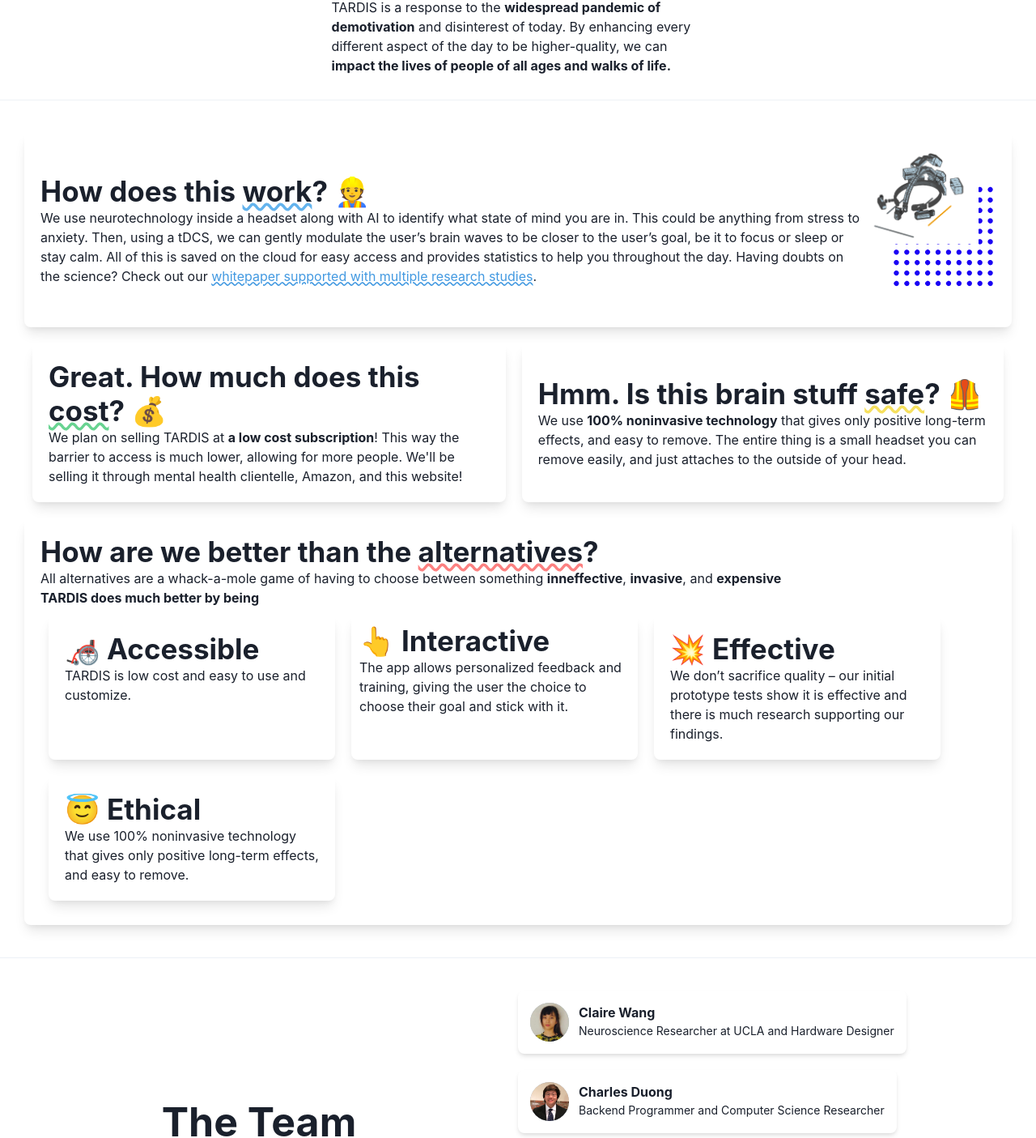
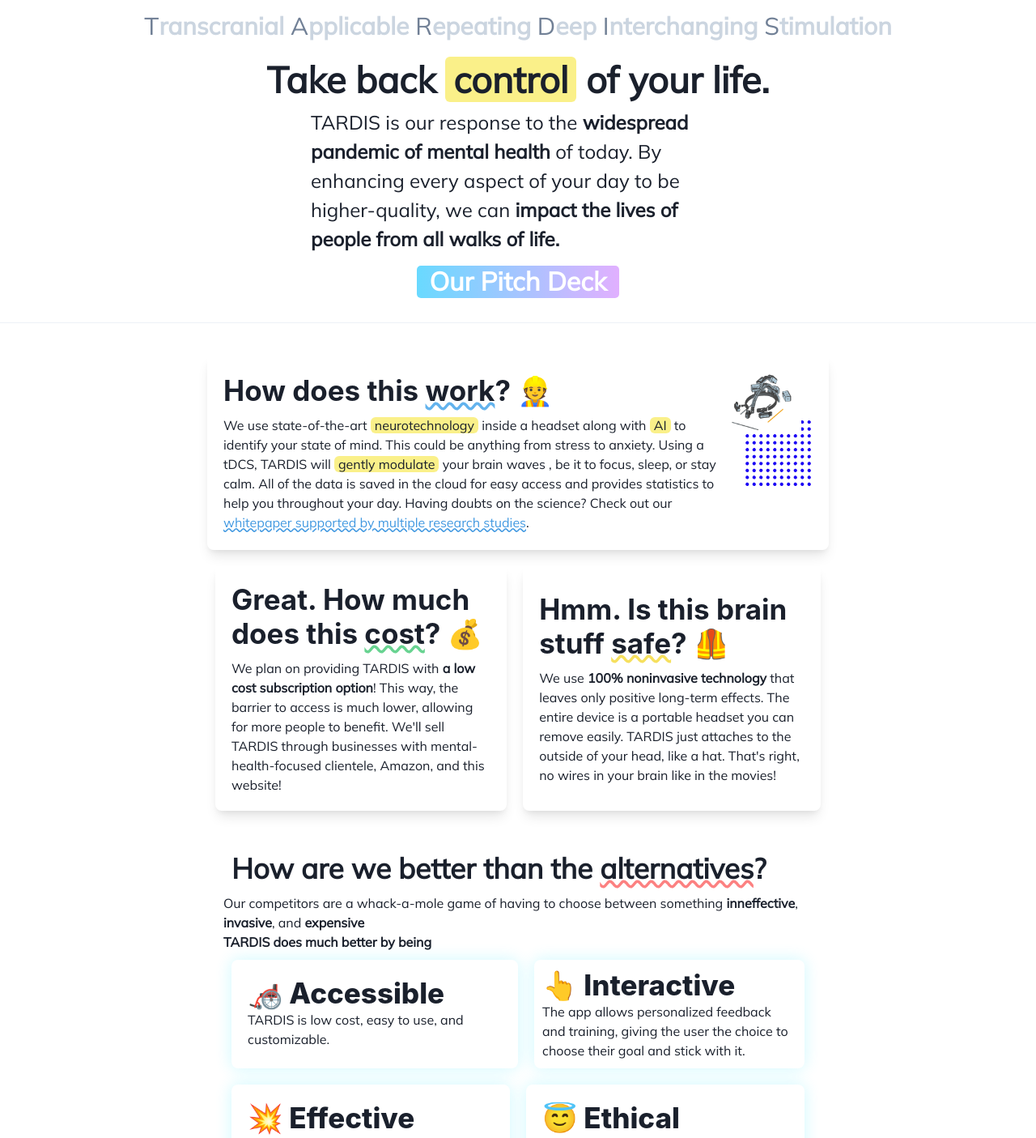
Before and after one commit to neelr/TARDIS, a Next.js app: page / in a window 1280 px wide. Shown: the part 299-1704 px from the top of the page at 81% size. Built offline with nearby package versions, Linux system fonts and the light colour scheme; no server answers.

Commit message:
add collaboration edits

```diff
--- a/pages/_app.js
+++ b/pages/_app.js
@@ -20,6 +20,35 @@
           <Head>
             <title>TARDIS</title>
             <link rel="icon" href="/tardis.png" />
+            <meta name="title" content="TARDIS" />
+            <meta
+              name="description"
+              content="Take back control of your life with TARDIS, a headset that uses neurotechnology and AI to keep you focused."
+            />
+
+            <meta property="og:type" content="website" />
+            <meta property="og:url" content="https://tardisapp.us" />
+            <meta property="og:title" content="TARDIS" />
+            <meta
+              property="og:description"
+              content="Take back control of your life with TARDIS, a headset that uses neurotechnology and AI to keep you focused."
+            />
+            <meta
+              property="og:image"
+              content="https://tardisapp.usassets/meta-tags-16a33a6a8531e519cc0936fbba0ad904e52d35f34a46c97a2c9f6f7dd7d336f2.png"
+            />
+
+            <meta property="twitter:card" content="summary_large_image" />
+            <meta property="twitter:url" content="https://tardisapp.us" />
+            <meta property="twitter:title" content="TARDIS" />
+            <meta
+              property="twitter:description"
+              content="Take back control of your life with TARDIS, a headset that uses neurotechnology and AI to keep you focused."
+            />
+            <meta
+              property="twitter:image"
+              content="https://tardisapp.usassets/meta-tags-16a33a6a8531e519cc0936fbba0ad904e52d35f34a46c97a2c9f6f7dd7d336f2.png"
+            />
           </Head>
           <Nav />
           <Component {...pageProps} />
@@ -49,6 +78,59 @@
               />
             </ButtonGroup>
           </Flex>
+          <style jsx global>{`
+            @import url("https://fonts.googleapis.com/css2?family=Mulish&display=swap");
+            @import url("https://fonts.googleapis.com/css2?family=Bebas+Neue&display=swap");
+            body {
+              font-family: "Mulish", "Avenir", -system-ui;
+            }
+            .main-title {
+              font-family: "Bebas Neue", "Mulish", "Avenir", -system-ui;
+            }
+            .button {
+              padding: 10px 15px;
+              position: relative;
+              font-weight: 800;
+              font-size: 2rem;
+              margin-top: 15px;
+              margin-left: auto;
+              margin-right: auto;
+              text-align: center;
+
+              color: #ffffff;
+              box-shadow: 0px 4px 30px rgba(255, 255, 255, 0.76);
+              border-radius: 5px;
+              background: linear-gradient(
+                90deg,
+                rgba(16, 226, 255, 0.8) -34.31%,
+                rgba(223, 154, 255, 0.8) 103.95%
+              );
+            }
+            .button:hover {
+              background: linear-gradient(
+                90deg,
+                rgba(16, 198, 255, 0.9) 50%,
+                rgba(218, 139, 255, 0.8) 94.43%
+              );
+              box-shadow: 0px 0px 30px 0px #0eb7ff8a;
+
+              border-radius: 10px;
+            }
+            .section-title {
+              font-family: "Bolden", "Mulish", "Avenir", -system-ui;
+              font-weight: 900;
+            }
+
+            .card-glow > h1 {
+              margin-top: 10px;
+            }
+            .card-glow {
+              box-shadow: 0px 0px 20px 0px #10e2ff33;
+            }
+            .team:hover {
+              box-shadow: 0px 0px 30px 0px #10e2ff54;
+            }
+          `}</style>
         </Box>
       </ChakraProvider>
     </RecoilRoot>
--- a/pages/index.js
+++ b/pages/index.js
@@ -10,8 +10,20 @@
   List,
   ListItem,
   ListIcon,
+  Button,
 } from "@chakra-ui/react";
 import { FaExclamationTriangle } from "react-icons/fa";
+
+let Highlight = (props) => (
+  <Text
+    as="span"
+    px="5px"
+    py="0"
+    bg="yellow.200"
+    borderRadius="md"
+    {...props}
+  />
+);
 
 const NumberIcon = (props) => (
   <Box
@@ -35,8 +47,10 @@
     boxShadow="md"
     p="15px"
     borderRadius="lg"
+    mx={["auto", 0, 0]}
     mr="auto"
     my="10px"
+    width="75%"
     {...props}
   >
     <Avatar src={src} />
@@ -51,27 +65,35 @@
   return (
     <Box display="flex" flexDir="column">
       <Box mx="10px" mt="30px">
-        <Flex>
         <Image
           sx={{
             height: "95px",
-              ml: "auto",
-              my: "auto",
-              pr: "20px",
+            mx: "auto",
           }}
           src="/tardis.png"
         />
+        <Flex>
           <Heading
             my="auto"
-            mr="auto"
+            mx="auto"
             fontSize={[45, 75, 95]}
-            fontWeight="bold"
-            color="cyan.500"
+            fontWeight="900"
+            color="#201DCF"
+            className="main-title"
           >
             TARDIS
           </Heading>
         </Flex>
-        <Text textAlign="center" color="gray.300">
+        <Text
+          className="long-title"
+          sx={{
+            fontSize: ["lg", "2xl", "3xl"],
+            py: "10px",
+            fontWeight: "bold",
+          }}
+          textAlign="center"
+          color="gray.300"
+        >
           {"Transcranial Applicable Repeating Deep Interchanging Stimulation"
             .split(" ")
             .map((v) => {
@@ -92,18 +114,31 @@
           </Text>{" "}
           of your life.
         </Text>
-        <Text mx="auto" width={["91vw", "62vw", "36vw"]}>
-          TARDIS is a response to the{" "}
-          <strong>widespread pandemic of demotivation</strong> and disinterest
-          of today. By enhancing every different aspect of the day to be
-          higher-quality, we can{" "}
-          <strong>
-            impact the lives of people of all ages and walks of life.
-          </strong>
+        <Text
+          mx="auto"
+          fontSize={[16, 16, 24]}
+          width={["95vw", "65vw", "40vw"]}
+        >
+          TARDIS is our response to the{" "}
+          <strong>widespread pandemic of mental health </strong>
+          of today. By enhancing every aspect of your day to be higher-quality,
+          we can{" "}
+          <strong>impact the lives of people from all walks of life.</strong>
         </Text>
+        <Flex>
+          <Button
+            href="#"
+            as="a"
+            target="_blank"
+            fontWeight="800"
+            className="button"
+          >
+            Our Pitch Deck
+          </Button>
+        </Flex>
       </Box>
       <Divider my="30px" width="100%" mx="auto" />
-      <Box mx={["10px", "30px"]}>
+      <Box mx={["10px", "10vw", "20vw"]}>
         <Flex
           flexDir={["column", "row", "row"]}
           boxShadow="lg"
@@ -112,7 +147,7 @@
           my="10px"
         >
           <Box my="auto">
-            <Heading fontSize={[25, 25, 35]}>
+            <Heading mb="10px" fontSize={[25, 25, 35]}>
               How does this{" "}
               <Text
                 sx={{
@@ -127,13 +162,14 @@
               ? 👷
             </Heading>
             <Text>
-              We use neurotechnology inside a headset along with AI to identify
-              what state of mind you are in. This could be anything from stress
-              to anxiety. Then, using a tDCS, we can gently modulate the user’s
-              brain waves to be closer to the user’s goal, be it to focus or
-              sleep or stay calm. All of this is saved on the cloud for easy
-              access and provides statistics to help you throughout the day.
-              Having doubts on the science? Check out our{" "}
+              We use state-of-the-art <Highlight>neurotechnology</Highlight>{" "}
+              inside a headset along with <Highlight>AI</Highlight> to identify
+              your state of mind. This could be anything from stress to anxiety.
+              Using a tDCS, TARDIS will <Highlight>gently modulate</Highlight>{" "}
+              your brain waves , be it to focus, sleep, or stay calm. All of the
+              data is saved in the cloud for easy access and provides statistics
+              to help you throughout your day. Having doubts on the science?
+              Check out our{" "}
               <Text
                 sx={{
                   color: "blue.400",
@@ -147,7 +183,7 @@
                 target="_blank"
                 as="a"
               >
-                whitepaper supported with multiple research studies
+                whitepaper supported by multiple research studies
               </Text>
               .
             </Text>
@@ -173,7 +209,7 @@
               src="/dots.svg"
               sx={{
                 gridColumn: 1,
-                pt: ["1%", "10%"],
+                pt: ["1%", "1%"],
                 pl: "20%",
                 gridRow: 1,
               }}
@@ -189,7 +225,7 @@
             m="10px"
           >
             <Box my="auto">
-              <Heading fontSize={[25, 25, 35]}>
+              <Heading fontSize={[25, 25, 35]} mb="10px">
                 Great. How much does this{" "}
                 <Text
                   sx={{
@@ -204,11 +240,11 @@
                 ? 💰
               </Heading>
               <Text>
-                We plan on selling TARDIS at{" "}
-                <strong>a low cost subscription</strong>! This way the barrier
-                to access is much lower, allowing for more people. We'll be
-                selling it through mental health clientelle, Amazon, and this
-                website!
+                We plan on providing TARDIS with{" "}
+                <strong>a low cost subscription option</strong>! This way, the
+                barrier to access is much lower, allowing for more people to
+                benefit. We'll sell TARDIS through businesses with
+                mental-health-focused clientele, Amazon, and this website!
               </Text>
             </Box>
           </Flex>
@@ -220,7 +256,7 @@
             m="10px"
           >
             <Box my="auto">
-              <Heading fontSize={[25, 25, 35]}>
+              <Heading fontSize={[25, 25, 35]} mb="10px">
                 Hmm. Is this brain stuff{" "}
                 <Text
                   sx={{
@@ -235,16 +271,22 @@
                 ? 🦺
               </Heading>
               <Text>
-                We use <strong>100% noninvasive technology</strong> that gives
-                only positive long-term effects, and easy to remove. The entire
-                thing is a small headset you can remove easily, and just
-                attaches to the outside of your head.
+                We use <strong>100% noninvasive technology</strong> that leaves
+                only positive long-term effects. The entire device is a portable
+                headset you can remove easily. TARDIS just attaches to the
+                outside of your head, like a hat. That's right, no wires in your
+                brain like in the movies!
               </Text>
             </Box>
           </Flex>
         </Flex>
-        <Box boxShadow="lg" borderRadius="lg" p="20px" my="10px">
-          <Heading fontSize={[25, 25, 35]}>
+        <Box p="20px" my="10px">
+          <Heading
+            fontSize={[25, 25, 35]}
+            fontWeight="800"
+            padding="10px"
+            className="section-title"
+          >
             How are we better than the{" "}
             <Text
               sx={{
@@ -259,37 +301,79 @@
             ?
           </Heading>
           <Text>
-            All alternatives are a whack-a-mole game of having to choose between
+            Our competitors are a whack-a-mole game of having to choose between
             something <strong>inneffective</strong>, <strong>invasive</strong>,
             and <strong>expensive</strong>
           </Text>
           <Text fontWeight="bold">TARDIS does much better by being</Text>
-          <Flex flexDir={["column", "row", "row"]} flexWrap="wrap">
-            <Box boxShadow="lg" borderRadius="lg" p="20px" m="10px" width="30%">
-              <Heading fontSize={[25, 25, 35]}>🦽 Accessible</Heading>
-              <Text>TARDIS is low cost and easy to use and customize.</Text>
+          <Flex flexDir="column">
+            <Flex flexDir={["column", "row", "row"]} mx="auto">
+              <Box
+                boxShadow="lg"
+                borderRadius="lg"
+                p="20px"
+                m="10px"
+                flex="1"
+                className="card-glow"
+              >
+                <Heading fontSize={[25, 25, 35]} fontWeight="800">
+                  🦽 Accessible
+                </Heading>
+                <Text>TARDIS is low cost, easy to use, and customizable.</Text>
               </Box>
-            <Box boxShadow="lg" borderRadius="lg" p="10px" m="10px" width="30%">
-              <Heading fontSize={[25, 25, 35]}>👆 Interactive</Heading>
+              <Box
+                boxShadow="lg"
+                borderRadius="lg"
+                p="10px"
+                m="10px"
+                flex="1"
+                className="card-glow"
+              >
+                <Heading fontSize={[25, 25, 35]} fontWeight="800">
+                  👆 Interactive
+                </Heading>
                 <Text>
                   The app allows personalized feedback and training, giving the
                   user the choice to choose their goal and stick with it.
                 </Text>
               </Box>
-            <Box boxShadow="lg" borderRadius="lg" p="20px" m="10px" width="30%">
-              <Heading fontSize={[25, 25, 35]}>💥 Effective</Heading>
+            </Flex>
+            <Flex flexDir={["column", "row", "row"]} mx="auto">
+              <Box
+                boxShadow="lg"
+                borderRadius="lg"
+                p="20px"
+                m="10px"
+                flex="1"
+                className="card-glow"
+              >
+                <Heading fontSize={[25, 25, 35]} fontWeight="800">
+                  💥 Effective
+                </Heading>
                 <Text>
-                We don’t sacrifice quality – our initial prototype tests show it
-                is effective and there is much research supporting our findings.
+                  We don’t sacrifice quality – our initial prototype tests show
+                  TARDIS is effective and there is abundant research supporting
+                  our findings.
                 </Text>
               </Box>
-            <Box boxShadow="lg" borderRadius="lg" p="20px" m="10px" width="30%">
-              <Heading fontSize={[25, 25, 35]}>😇 Ethical</Heading>
+              <Box
+                boxShadow="lg"
+                borderRadius="lg"
+                p="20px"
+                m="10px"
+                flex="1"
+                className="card-glow"
+              >
+                <Heading fontSize={[25, 25, 35]} fontWeight="800">
+                  😇 Ethical
+                </Heading>
                 <Text>
-                We use 100% noninvasive technology that gives only positive
-                long-term effects, and easy to remove.
+                  We use noninvasive, easy-to-use technology. No wires, no
+                  needles jabbing into your head.Say goodbye to "No pain, no
+                  gain" because TARDIS is completely painless!
                 </Text>
               </Box>
+            </Flex>
           </Flex>
         </Box>
       </Box>
@@ -300,8 +384,8 @@
             The Team
           </Heading>
           <Text mx="auto" width="75%">
-            We can be trusted to take this to completion with our diverse team
-            of programmers and scientists!
+            Meet the team behind TARDIS! Our expertise in hardware, software,
+            and neuroscience converge perfectly.
           </Text>
         </Flex>
         <Flex flex="1" flexDir="column" mx="auto">
@@ -309,21 +393,37 @@
             name="Claire Wang"
             title="Neuroscience Researcher at UCLA and Hardware Designer"
             src="/claire.jpeg"
+            as="a"
+            href="https://bookworm.design"
+            className="card-glow"
+            className="team"
           />
           <TeamMember
             name="Charles Duong"
             title="Backend Programmer and Computer Science Researcher"
             src="/charles.jpg"
+            as="a"
+            href="https://linkedin.com/in/charlie-duong"
+            className="card-glow"
+            className="team"
           />
           <TeamMember
             name="Andrew Gao"
-            title="Computational Neuroscience Researcher and Scientist"
+            title="Published Computational Neuroscience Researcher and UCSD Intern"
             src="/andrew.png"
+            as="a"
+            href="https://andrewgao.dev"
+            className="card-glow"
+            className="team"
           />
           <TeamMember
             name="Neel Redkar"
             title="AI Development/Researcher and Full Stack Developer"
             src="/neel.png"
+            as="a"
+            href="https://neelr.dev"
+            className="card-glow"
+            className="team"
           />
         </Flex>
       </Flex>
```
Also changed, not shown: 2 other files (tests, documents, lock files or other folders). Lines whose indentation alone changed are shown as unchanged.
